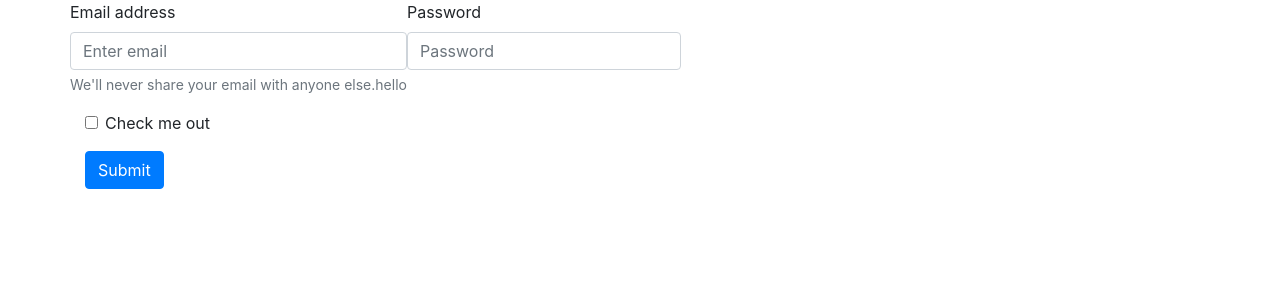
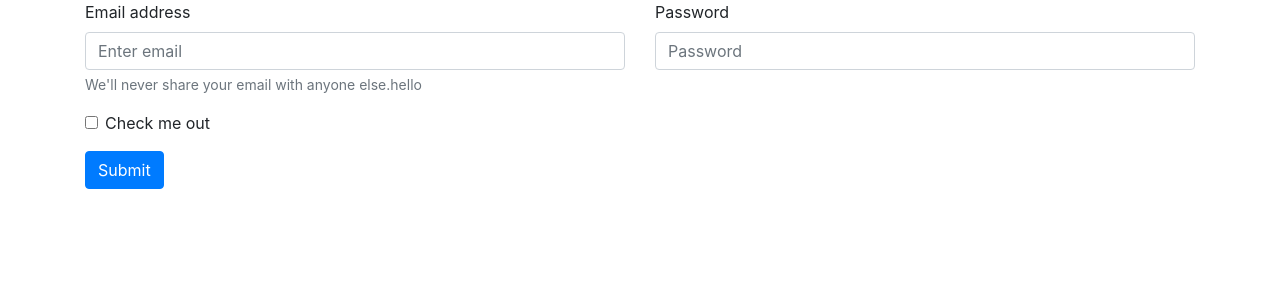
Before and after one commit to ziede725/ReactCreateApp-checkpoint, a React (Create React App) app in the folder my-checkpoint/: page / in a window 1280 px wide. Shown: the top 300 px of the page. Built offline with nearby package versions, Linux system fonts and the light colour scheme.

Commit message:
bootstrap from added

```diff
--- a/my-checkpoint/src/App.js
+++ b/my-checkpoint/src/App.js
@@ -1,18 +1,17 @@
-import logo from './logo.svg';
-import './App.css';
-import Form from 'react-bootstrap/Form'
-import Button from 'react-bootstrap/Button'
-import { FormControl, Row } from 'react-bootstrap';
-import Container from 'react-bootstrap/Container'
+import logo from "./logo.svg";
+import "./App.css";
+import Form from "react-bootstrap/Form";
+import Button from "react-bootstrap/Button";
+import { Col, FormControl, Row } from "react-bootstrap";
+import Container from "react-bootstrap/Container";
 
 function App() {
   return (
-    <div >
+    <div>
       <Container>
-
         <Form>
           <Row>
-     <col></col>
+            <Col>
             <Form.Group controlId="formBasicEmail">
               <Form.Label>Email address</Form.Label>
               <Form.Control type="email" placeholder="Enter email" />
@@ -20,11 +19,14 @@ function App() {
                 We'll never share your email with anyone else.hello
               </Form.Text>
             </Form.Group>
+            </Col>
 
+            <Col >
             <Form.Group controlId="formBasicPassword">
               <Form.Label>Password</Form.Label>
               <Form.Control type="password" placeholder="Password" />
             </Form.Group>
+            </Col>
           </Row>
 
           <Form.Group controlId="formBasicCheckbox">
@@ -35,7 +37,6 @@ function App() {
           </Button>
         </Form>
       </Container>
-
     </div>
   );
 }
```
Lines whose indentation alone changed are shown as unchanged.
